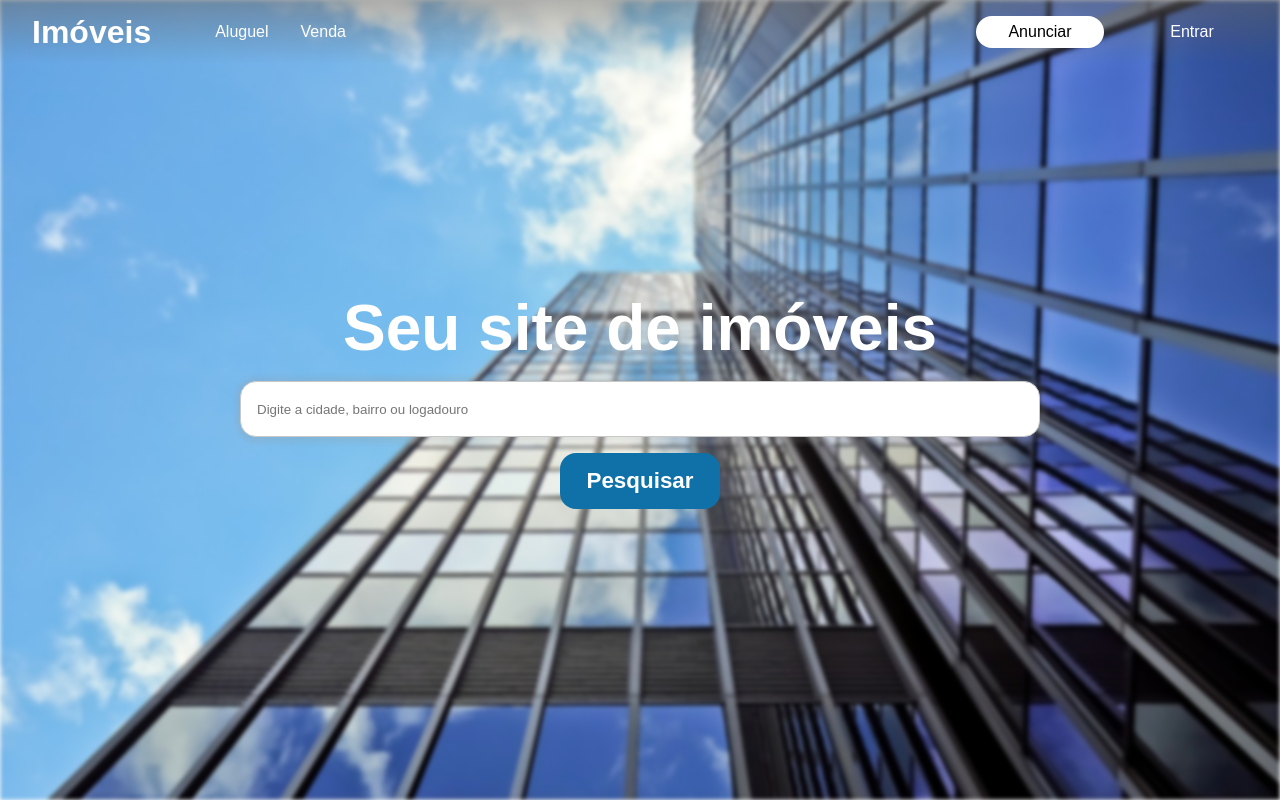
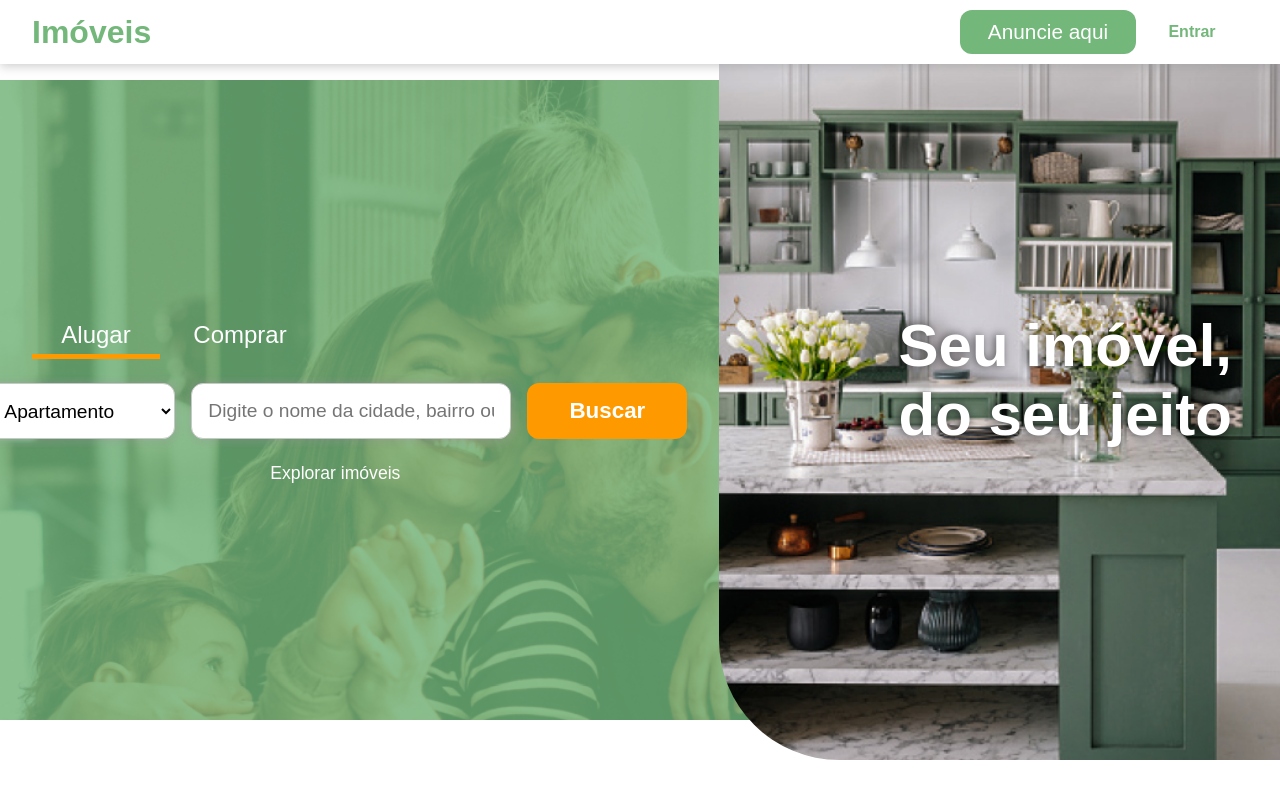
Before and after one commit to project-imoveis/frontend, a Next.js app: page / in a window 1280 px wide. Shown: the top 802 px of the page. Built offline with nearby package versions, Linux system fonts and the light colour scheme; no server answers.

Commit message:
refactor: changing banner layout

```diff
--- a/src/components/banner/index.tsx
+++ b/src/components/banner/index.tsx
@@ -1,11 +1,58 @@
+import Image from "next/image";
+import livingRoom from "../../assets/living_homepage.jpg";
 export function Banner() {
   return (
     <section className="banner">
-      <div className="banner_photo"></div>
-      <h1>Seu site de imóveis</h1>
-      <div className="banner_inputGroup">
-        <input placeholder="Digite a cidade, bairro ou logadouro" />
-        <button>Pesquisar</button>
+      <div className="banner_mainImage" />
+      <div className="banner_filter" />
+      <div className="banner_content">
+        <form onSubmit={(e) => e.preventDefault()} className="banner_searchForm">
+          <div className="banner_searchForm_group">
+            <input
+              className="banner_searchForm_group-radioField"
+              type="radio"
+              id="Alugar"
+              name="post_type"
+              value="Alugar"
+              defaultChecked
+            />
+            <label className="banner_searchForm_group-radioLabel" htmlFor="Alugar">
+              Alugar
+            </label>
+            <input
+              className="banner_searchForm_group-radioField"
+              type="radio"
+              id="Comprar"
+              name="post_type"
+              value="Comprar"
+            />
+            <label className="banner_searchForm_group-radioLabel" htmlFor="Comprar">
+              Comprar
+            </label>
+          </div>
+          <div className="banner_searchForm_group">
+            <select className="banner_searchForm_group-searchSelect">
+              <option value="Apartamento">Apartamento</option>
+              <option value="Casa">Casa</option>
+              <option value="Terreno">Terreno</option>
+            </select>
+            <input
+              className="banner_searchForm_group-searchField"
+              placeholder="Digite o nome da cidade, bairro ou rua.."
+            />
+            <button className="banner_searchForm_group-searchButton">Buscar</button>
+          </div>
+          <div className="banner_searchForm_group">
+            <p>Explorar imóveis</p>
+          </div>
+        </form>
+        <div className="banner_sideImage">
+          <Image className="banner_sideImage-image" src={livingRoom} alt="living room" />
+          <h1 className="banner_sideImage-slogan">
+            Seu imóvel,
+            <br /> do seu jeito
+          </h1>
+        </div>
       </div>
     </section>
   );
--- a/src/components/header/index.tsx
+++ b/src/components/header/index.tsx
@@ -14,14 +14,10 @@ export function Header({ isFixed }: any) {
         <Link className="header_group-logo" href="/">
           <h1>Imóveis</h1>
         </Link>
-        <div className="header_group-options">
-          <Link href="#">Aluguel</Link>
-          <Link href="#">Venda</Link>
-        </div>
       </div>
       <div className="header_group">
         <Link className="header_group-anunciar" href="dash/meus-imoveis/novo">
-          Anunciar
+          Anuncie aqui
         </Link>
 
         {userName ? (
--- a/src/styles/banner.scss
+++ b/src/styles/banner.scss
@@ -2,65 +2,165 @@
   display: flex;
   align-items: center;
   justify-content: center;
-  flex-direction: column;
+  flex-direction: row;
   height: max-content;
-  background-color: transparent;
   height: 100vh;
   width: 100%;
   gap: 1rem;
-  &_photo {
+  &_content {
+    display: flex;
+    align-items: center;
+    justify-content: space-between;
+    flex-direction: row;
+    height: max-content;
+    height: 100vh;
     width: 100%;
+    max-width: 90rem;
+    gap: 1rem;
+  }
+  &_mainImage {
+    position: absolute;
+    width: 100%;
+    height: 80%;
+    background-image: url("../assets/family_homepage.jpg");
+    backdrop-filter: blur(5px);
+    background-repeat: no-repeat;
+    background-size: cover;
+  }
+  &_filter {
+    position: absolute;
+    width: 100%;
+    height: 80%;
+    background-color: var(--main-color-green-opaque);
+  }
+  &_sideImage {
+    width: fit-content;
+    position: relative;
+    height: 95%;
+    align-self: flex-start;
+    display: flex;
+    align-items: center;
+    justify-content: center;
+    flex-direction: column;
+    &-image {
+      border-radius: 0 120px 0 120px;
+      position: relative;
+      width: auto;
       height: 100%;
+      right: -4rem;
+      z-index: 0;
+    }
+    &-slogan {
       position: absolute;
-    z-index: 0;
-    background-image: url("../assets/building.jpg");
-    background-size: cover;
-    background-position: 50%;
-    background-repeat: no-repeat;
-    filter: blur(2px);
+      right: 3rem;
+      z-index: 1;
+      color: white;
+      font-size: calc(3em + 1.5vh);
+      text-shadow: -2px 0px 10px rgb(0 0 0 / 60%);
     }
-  & > h1 {
-    font-size: 4rem;
-    font-weight: 600;
-    font-family: sans-serif;
-    color: white;
-    z-index: 1;
-    text-align: center;
   }
-  &_inputGroup {
+  &_searchForm {
     display: flex;
     flex-direction: column;
     align-items: center;
     justify-content: center;
-    max-width: 50rem;
+    max-width: 55rem;
     width: 100%;
     min-width: 20rem;
+    gap: 1.5rem;
+    z-index: 1;
+    padding-left: 2rem;
+    &_group {
+      display: flex;
+      flex-direction: row;
+      align-items: center;
+      justify-content: center;
+      width: 100%;
       gap: 1rem;
-    z-index: 1;
-    & > input {
+      color: white;
+      &:first-child {
+        flex-direction: row;
+        justify-content: flex-start;
+      }
+      &-radioField {
+        display: none;
+      }
+      &-radioLabel {
+        font-size: 1.5em;
+        width: 8rem;
+        align-self: flex-start;
+        text-align: center;
+        cursor: pointer;
+        padding: 5px 0;
+        border-bottom: 5px solid transparent;
+        transition: 0.3s all ease-in-out;
+      }
+      &-radioField:checked + &-radioLabel {
+        border-bottom: 5px solid var(--secondary-color-orange);
+      }
+      &-searchSelect {
+        height: 3.5rem;
+        min-width: 12rem;
+        max-width: 10rem;
+        border-radius: 0.75rem;
+        outline: none;
+        border: 1px solid rgb(200, 200, 200);
+        box-shadow: 1px 1px 5px 5px rgb(150, 150, 150, 0.2);
+        background-color: white;
+        font-size: 1.2em;
+        padding: 0 1rem;
+        box-sizing: border-box;
+      }
+      &-searchField {
         height: 3.5rem;
         width: 100%;
-      border-radius: 1rem;
+        min-width: 20rem;
+        border-radius: 0.75rem;
         outline: none;
         border: 1px solid rgb(200, 200, 200);
         padding: 0 1rem;
         box-shadow: 1px 1px 5px 5px rgb(150, 150, 150, 0.2);
         background-color: white;
+        font-size: 1.2em;
       }
-    & > button {
+      &-searchButton {
         height: 3.5rem;
-      width: 10rem;
-      border-radius: 1rem;
+        min-width: 10rem;
+        max-width: 10rem;
+        border-radius: 0.75rem;
         outline: none;
         border: 0;
-      background-color: #0f71a8;
+        background-color: var(--secondary-color-orange);
         color: white;
         font-weight: 600;
         font-size: 1.4rem;
         cursor: pointer;
         &:hover {
-        background-color: #09476b;
+          background-color: var(--secondary-color-orange-opaque);
+        }
+      }
+      & > p {
+        font-weight: 200;
+        font-size: 1.1em;
       }
     }
   }
 }
+@media (max-width: 1250px) {
+  .banner {
+    &_searchForm {
+      &_group {
+        flex-direction: column;
+        gap: 2rem;
+        &-searchSelect {
+          width: 100%;
+          max-width: 100%;
+        }
+        &-searchButton {
+          width: 100%;
+          max-width: 100%;
+        }
+      }
+    }
+  }
+}
--- a/src/styles/globals.scss
+++ b/src/styles/globals.scss
@@ -4,7 +4,10 @@
   --font-mono: ui-monospace, Menlo, Monaco, "Cascadia Mono", "Segoe UI Mono", "Roboto Mono",
     "Oxygen Mono", "Ubuntu Monospace", "Source Code Pro", "Fira Mono", "Droid Sans Mono",
     "Courier New", monospace;
-
+  --main-color-green: rgb(115, 183, 122);
+  --main-color-green-opaque: rgba(115, 183, 122, 0.8);
+  --secondary-color-orange: rgb(255, 153, 0);
+  --secondary-color-orange-opaque: rgb(255, 153, 0, 0.8);
   --foreground-rgb: 0, 0, 0;
   --background-start-rgb: 214, 219, 220;
   --background-end-rgb: 255, 255, 255;
--- a/src/styles/header.scss
+++ b/src/styles/header.scss
@@ -1,11 +1,7 @@
 .header {
   position: absolute;
   top: 0;
-  background-image: linear-gradient(
-    to bottom,
-    rgba(100, 100, 100, 0.5) 0%,
-    rgba(100, 100, 100, 0) 100%
-  );
+  background: white;
   height: 8vh;
   width: 100%;
   display: flex;
@@ -13,6 +9,7 @@
   align-items: center;
   padding: 2rem;
   z-index: 1;
+  box-shadow: 0 2px 10px 0px rgb(150 150 150 / 50%);
   & > a > h1 {
     font-size: 2rem;
     font-weight: 600;
@@ -23,24 +20,18 @@
   &_group {
     display: flex;
     align-items: center;
-    gap: 2rem;
-    &-options {
-      display: flex;
-      color: white;
-      gap: 2rem;
-      margin-left: 2rem;
-    }
     &-anunciar {
-      height: 2rem;
-      width: 8rem;
-      border-radius: 1rem;
+      height: 2.8rem;
+      width: 11rem;
+      border-radius: 0.75rem;
       outline: none;
       border: 0;
-      background-color: white;
-      color: black;
+      background-color: var(--main-color-green);
+      color: white;
+      font-size: 1.3em;
       cursor: pointer;
       &:hover {
-        background-color: rgba(255, 255, 255, 0.9);
+        background-color: var(--main-color-green-opaque);
       }
     }
     &-user {
@@ -49,15 +40,15 @@
       padding: 0 1rem;
       border-radius: 1rem;
       font-size: 1em;
-      font-weight: 400;
-      color: white;
+      font-weight: 600;
+      color: var(--main-color-green);
       background: none;
       &:hover {
-        background-color: rgba(0, 0, 0, 0.3);
+        color: var(--main-color-green-opaque);
       }
     }
     &-logo {
-      color: white;
+      color: var(--main-color-green);
     }
     & > a {
       display: flex;
```
Also changed, not shown: src/assets/family_homepage.jpg (added), src/assets/living_homepage.jpg (added). Lines whose indentation alone changed are shown as unchanged.
